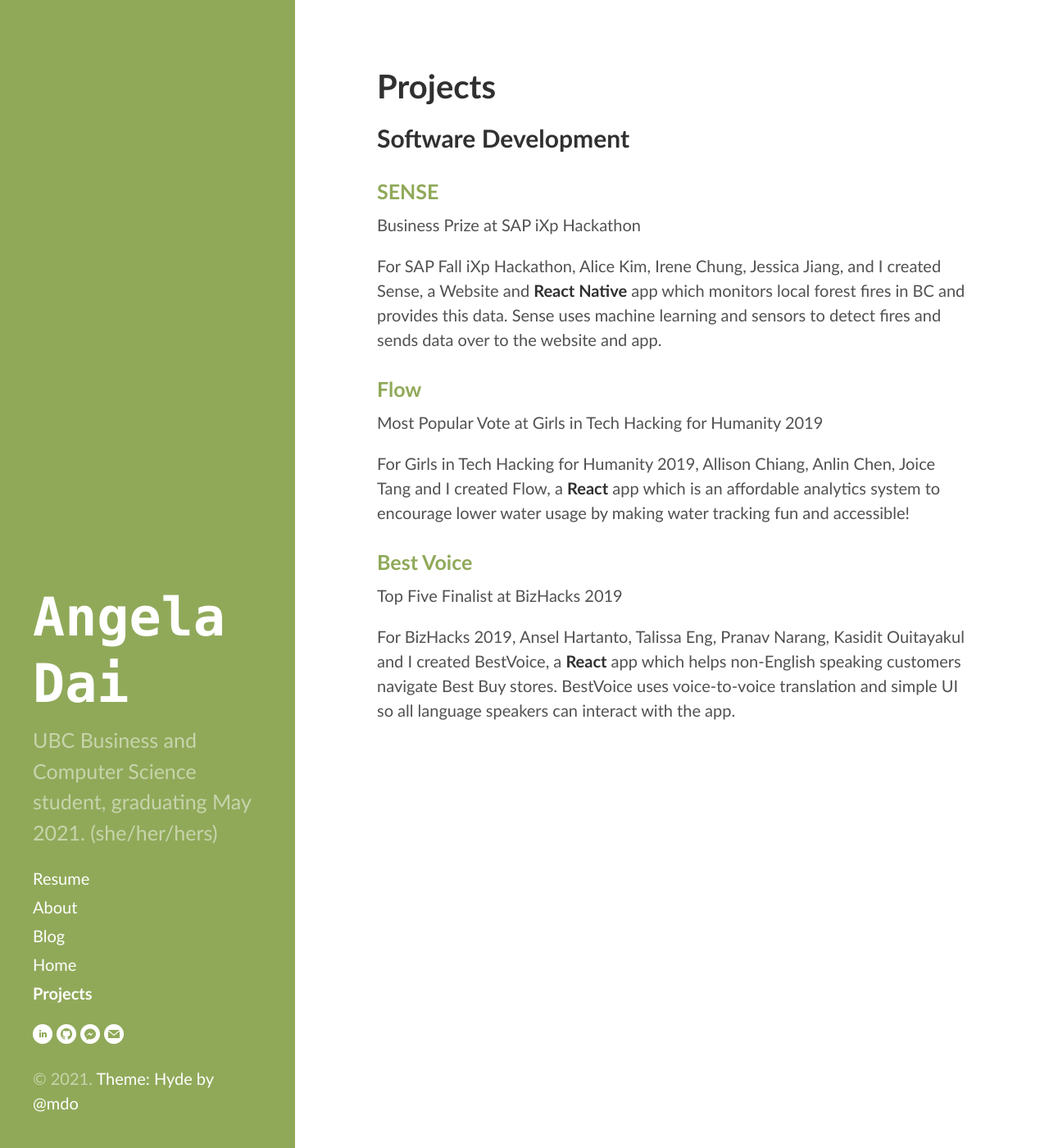
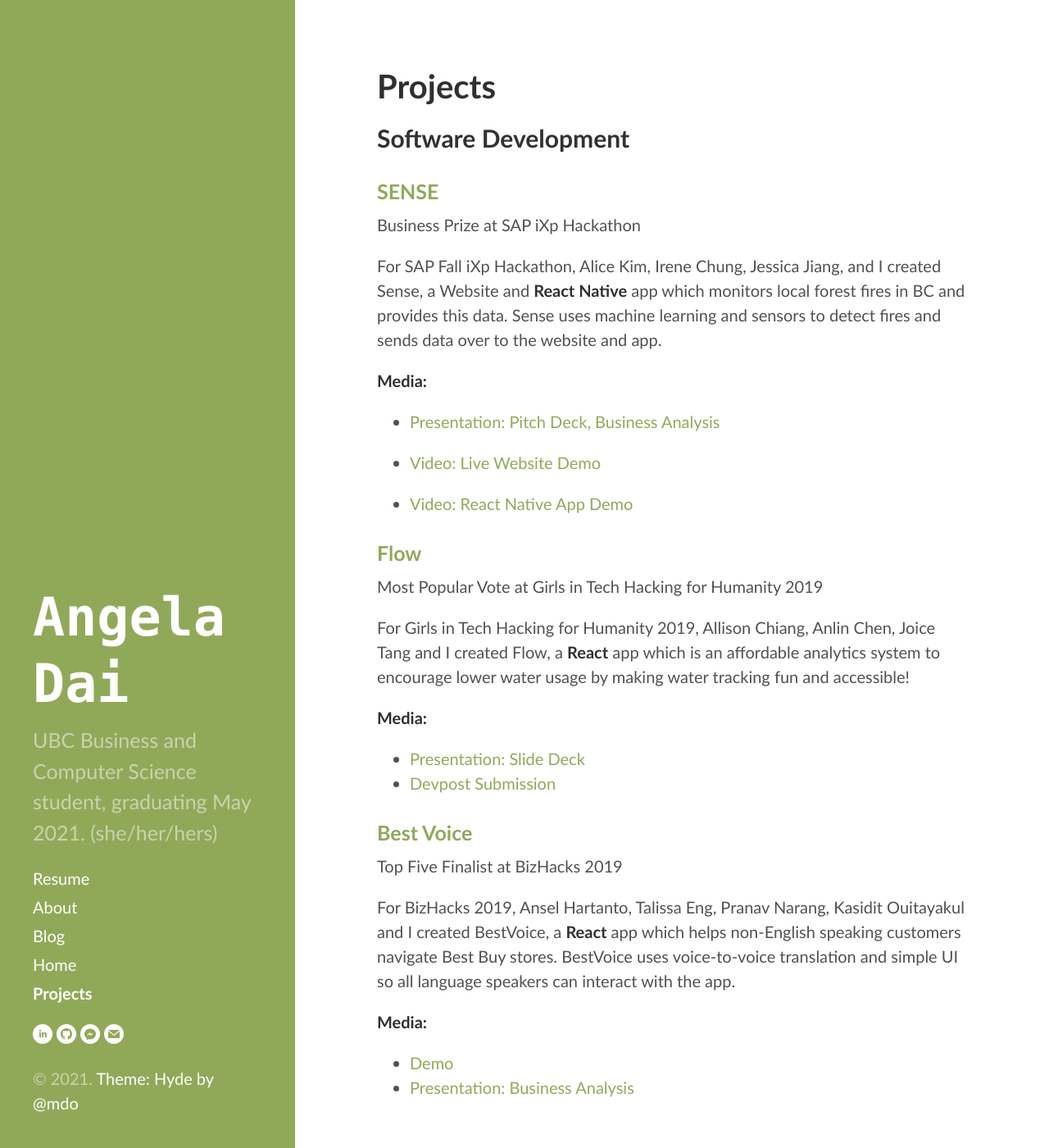
Before and after one commit to angeladai1/angeladai1.github.io, a Jekyll site: the page built from projects.md, in a window 1280 px wide and 1400 px high. Shown: the whole window at 82% size. Built offline with Jekyll 4.4.1, drawn with Linux system fonts in a browser that asks for light colours; Markdown is read by kramdown in place of the engine named in the settings.

Commit message:
Added links to projects

```diff
--- a/projects.md
+++ b/projects.md
@@ -11,14 +11,29 @@ Business Prize at SAP iXp Hackathon
 
 For SAP Fall iXp Hackathon, Alice Kim, Irene Chung, Jessica Jiang, and I created Sense, a Website and **React Native** app which monitors local forest fires in BC and provides this data. Sense uses machine learning and sensors to detect fires and sends data over to the website and app.
 
+**Media:**
+- [Presentation: Pitch Deck, Business Analysis](https://github.com/angeladai1/firesensor/blob/master/Sense.pdf)
+
+- [Video: Live Website Demo](https://github.com/angeladai1/firesensor/blob/master/dashboard.mov)
+
+- [Video: React Native App Demo](https://github.com/angeladai1/firesensor/blob/master/app.mov)
+
 ### [Flow](https://github.com/flow-git/flow)
 
 Most Popular Vote at Girls in Tech Hacking for Humanity 2019
 
 For Girls in Tech Hacking for Humanity 2019, Allison Chiang, Anlin Chen, Joice Tang and I created Flow, a **React** app which is an affordable analytics system to encourage lower water usage by making water tracking fun and accessible!
 
+**Media:**
+- [Presentation: Slide Deck](https://github.com/flow-git/flow/blob/master/FLOW.pdf)
+- [Devpost Submission](https://devpost.com/software/flow-puwafo)
+
 ### [Best Voice](https://github.com/angeladai1/bizhacks2019.github.io)
 
 Top Five Finalist at BizHacks 2019
 
 For BizHacks 2019, Ansel Hartanto, Talissa Eng, Pranav Narang, Kasidit Ouitayakul and I created BestVoice, a **React** app which helps non-English speaking customers navigate Best Buy stores. BestVoice uses voice-to-voice translation and simple UI so all language speakers can interact with the app.
+
+**Media:**
+- [Demo](https://github.com/angeladai1/bizhacks2019.github.io/blob/master/BizHacks%20BestVoice%20Demo.mp4)
+- [Presentation: Business Analysis](https://github.com/angeladai1/bizhacks2019.github.io/blob/master/Best%20Voice%20Pitch%20Deck%20%5BREAD-ONLY%5D.pdf)
```
